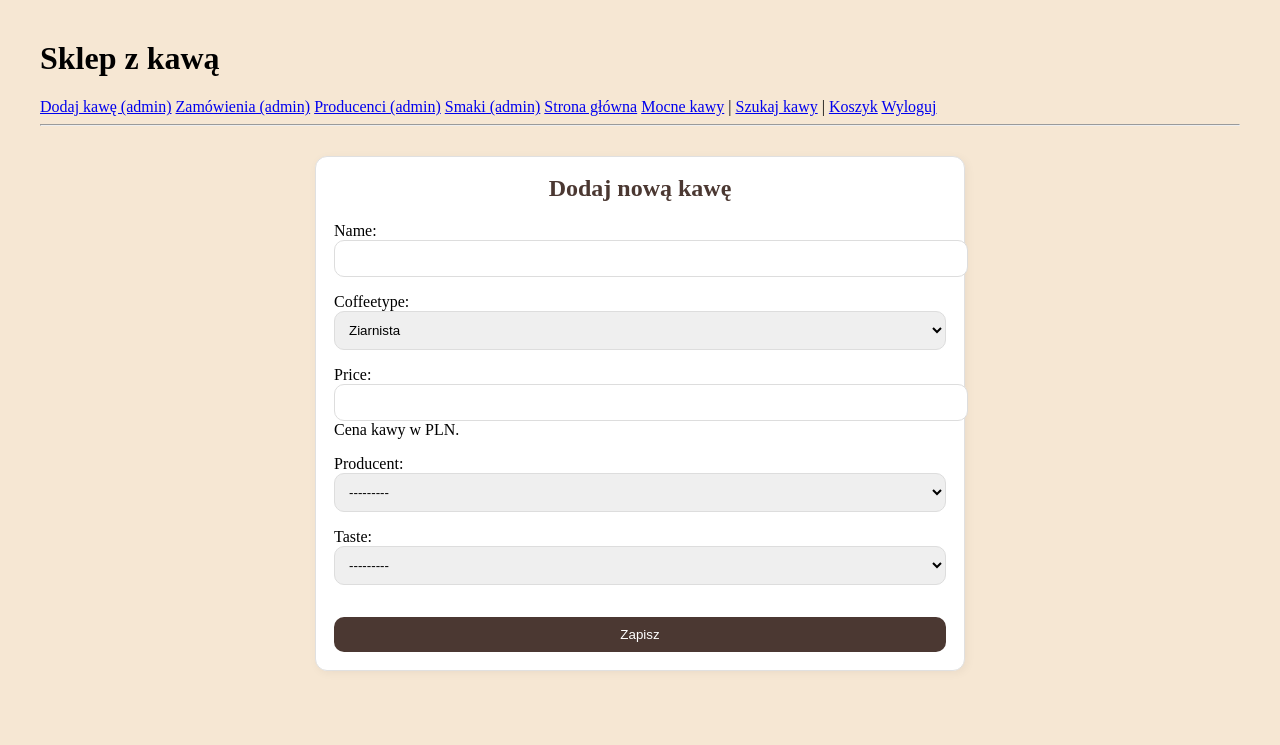
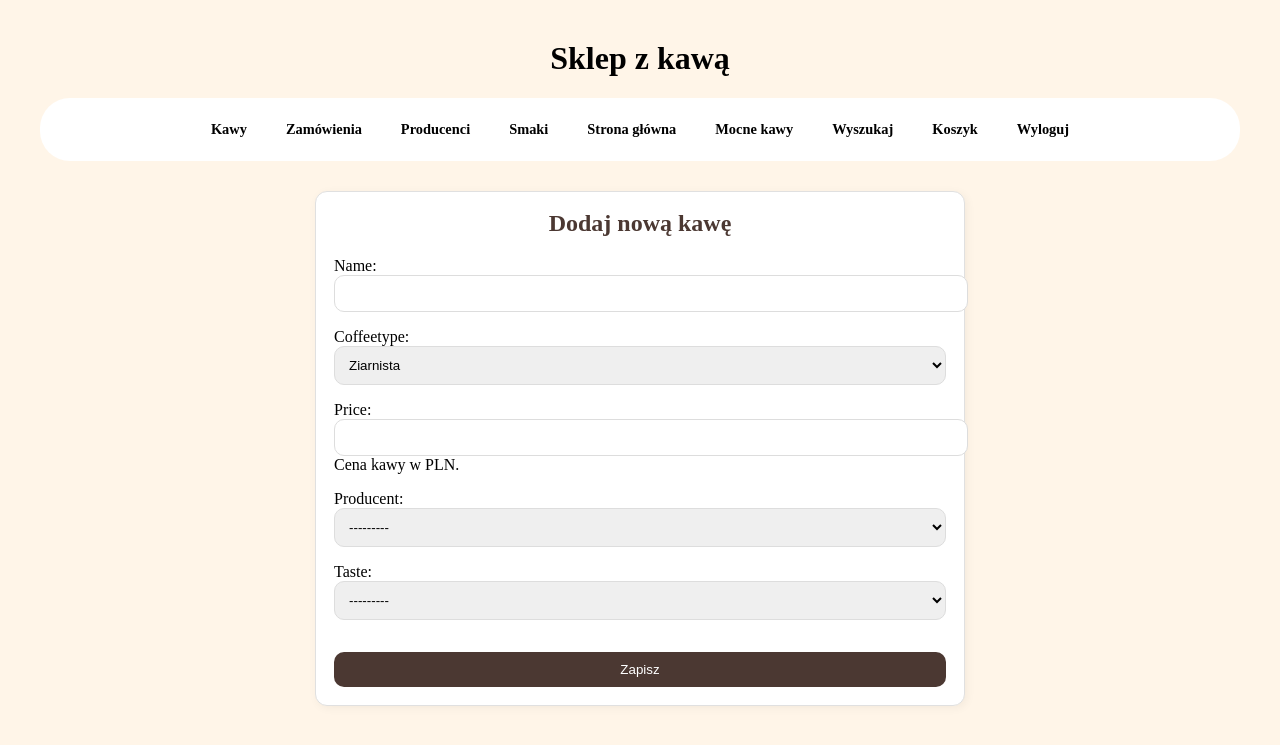
Before and after one commit to rtrochanowska1/projekt, a Django app: page /apanel/kawy/dodaj/ in a window 1280 px wide. Shown: the top 745 px of the page. Run offline with Django 5.2, Linux system fonts and the light colour scheme; a user stored in the database is signed in; data comes from the database, SQL or seed files in the repository; both versions use the stored data as it was after the commit.

Commit message:
this in the end, my lovely friend... :), the end

```diff
--- a/sklep_internetowy/sklep/models.py
+++ b/sklep_internetowy/sklep/models.py
@@ -10,7 +10,6 @@ COFFEE_TYPES = (
     ('K', 'Kapsułki'),
 )
 
-
 # Lista wyboru kraju pochodzenia kawy
 COUNTRY = (
     ('BR', 'BRAZYLIA'),
@@ -21,14 +20,13 @@ COUNTRY = (
     ('UG', 'UGANDA')
 )
 
-
 class CoffeeTaste(models.Model):
     """Model reprezentujący smak kawy."""
     name = models.CharField(max_length=50, unique=True)
-    description = models.TextField(blank=True, help_text="Krótki opis kawy.")
+    description = models.TextField(blank=True, help_text="Krótki opis kawy.") #blank=True: Można nie wpisywać. help_text: Tekst pomocniczy w panelu admina pod polem wpisywania.
     coffee_strength = models.IntegerField(
         help_text="Moc kawy w skali od 1-5.",
-        validators=[MinValueValidator(1), MaxValueValidator(5)]
+        validators=[MinValueValidator(1), MaxValueValidator(5)] # liczba calkowita >=1 i <=5
     )
     coffee_acidity = models.IntegerField(
         help_text="Kwasowość kawy w skali od 1-3.",
@@ -36,7 +34,7 @@ class CoffeeTaste(models.Model):
     )
 
     def __str__(self):
-        return self.name
+        return self.name # w formularzu wyswietli sie nazwa smaku
 
 
 class Producent(models.Model):
@@ -57,7 +55,7 @@ class Coffee(models.Model):
     price = models.DecimalField(
         max_digits=5, #maksymalnie 5 cyfr
         decimal_places=2, #2 miejsca po przecinku
-        validators=[MinValueValidator(0.01)],#cena minimalna 0.01
+        validators=[MinValueValidator(0.01)], #cena minimalna 0.01
         help_text="Cena kawy w PLN."
     )
 
@@ -66,24 +64,25 @@ class Coffee(models.Model):
 
 class Customer(models.Model):
     """Profil klienta sklepu powiązany z kontem użytkownika. Klient musi być zalogowany."""
-    user = models.OneToOneField(User, on_delete=models.CASCADE, related_name="customer_profile")
-    phone_number = models.CharField(max_length=15, blank=True)
+    user = models.OneToOneField(User, on_delete=models.CASCADE)
+    # klient może mieć tylko jedno konto użytkownika, jeśli użytkownik zostanie usuniety, jego profil klienta tez
+    phone_number = models.CharField(max_length=9, blank=True) # pole opcjonalne
     registration_date = models.DateTimeField(auto_now_add=True, editable=False)
 
     def __str__(self):
-        full_name = self.user.get_full_name().strip()
-        return full_name if full_name else self.user.username
+        full_name = self.user.get_full_name()
+        return full_name
 
-    class Meta:
+    class Meta: # Django łączy tabelę klientów z tabelą użytkowników i sortuje wynik według kolumny z tej drugiej tabeli.
         ordering = ["user__last_name", "user__first_name"] #Sortowanie według nazwiska i imienia użytkownika
 
 
 class Order(models.Model):
     """Zamówienie klienta (tylko zalogowani)."""
-    customer = models.ForeignKey(Customer, on_delete=models.PROTECT, #nie pozwala usunąć klienta, jeśli ma zamówienia
-        related_name="orders", help_text="Klient, który złożył zamówienie.")
+    customer = models.ForeignKey(Customer, on_delete=models.PROTECT, related_name="orders", help_text="Klient, który złożył zamówienie.")
+    # nie mozna usunac klienta, ktory ma zamowienie
     date_ordered = models.DateTimeField(auto_now_add=True)
-    is_paid = models.BooleanField(default=False)
+    is_paid = models.BooleanField(default=False) # czy zamowienie oplacone
     transaction_id = models.CharField(max_length=100, null=True, blank=True)
 
     def __str__(self):
@@ -94,21 +93,21 @@ class Order(models.Model):
 
 class OrderItem(models.Model):
     """Pozycja w zamówieniu."""
-    coffee = models.ForeignKey("Coffee", on_delete=models.SET_NULL, null=True)
-    order = models.ForeignKey(Order, on_delete=models.CASCADE, related_name="items")
-    quantity = models.PositiveIntegerField(default=1, validators=[MinValueValidator(1)])
+    coffee = models.ForeignKey("Coffee", on_delete=models.SET_NULL, null=True) # Jeśli kawa zostanie usunięta ze sklepu, to zamówienie nie zniknie, pojawi sie null
+    order = models.ForeignKey(Order, on_delete=models.CASCADE, related_name="items") # Jeśli zamowienie zostanie usuniete, wszystkie powiązane z nim pozycje tez beda usuniete.
+    quantity = models.PositiveIntegerField(default=1, validators=[MinValueValidator(1)]) # ilosc
     price_at_order = models.DecimalField(
         max_digits=8,
         decimal_places=2,
         validators=[MinValueValidator(0.01)],
         help_text="Cena kawy w momencie złożenia zamówienia."
     )
-    date_added = models.DateTimeField(auto_now_add=True)
+    date_added = models.DateTimeField(auto_now_add=True) # automatycznie zapisuje datę i godzinę dodania produktu do zamówienia
 
     def __str__(self):
         coffee_name = self.coffee.name if self.coffee else "Usunięty produkt"
         return f"{self.quantity} x {coffee_name} (zamówienie #{self.order.id})"
 
-    @property #Oblicza łączną cenę pozycji w zamówieniu
+    @property # Pozwala traktować tę funkcję jak zwykłe pole można wywołać item.total_price zamiast item.total_price()
     def total_price(self):
-        return self.quantity * self.price_at_order
+        return self.quantity * self.price_at_order #Oblicza łączną cenę pozycji w zamówieniu
--- a/sklep_internetowy/sklep/static/css/sklep.css
+++ b/sklep_internetowy/sklep/static/css/sklep.css
@@ -1,5 +1,58 @@
 body {
-    background-color: #f6e7d3;
+    background-color: #fff5e8;
     font-family: 'Century Gothic';
     margin: 40px;
 }
+
+header h1 {
+    text-align: center;
+}
+
+header nav {
+    justify-content: center;
+    background-color: #ffffff;
+    padding: 15px 25px;
+    display: flex;
+    gap: 15px;
+    align-items: center;
+    border-radius: 30px;
+    margin-top: 10px;
+}
+
+header nav a {
+    color: #000000;
+    text-decoration: none;
+    font-weight: bold;
+    font-size: 0.9rem;
+    padding: 8px 12px;
+    border-radius: 4px;
+}
+
+
+.messages-container {
+    max-width: 900px;
+    margin: 20px auto;
+    /* padding: 0 10px;  */
+}
+
+/* Pojedyncza wiadomość */
+.message-item {
+    padding: 15px;
+    border: 1px solid #e0e0e0;
+    border-radius: 10px;
+    margin-bottom: 10px;
+    background-color: #ffffff;
+    color: #ff0000;
+    font-size: 0.95rem;
+}
+
+
+/* Opcjonalnie: kolory dla różnych typów wiadomości */
+.message-item.success {
+    border-left: 5px solid #5bd27b;
+}
+
+.message-item.error {
+    border-left: 5px solid #dc3545;
+    background-color: #fff5f5;
+}
--- a/sklep_internetowy/sklep/templates/sklep/base.html
+++ b/sklep_internetowy/sklep/templates/sklep/base.html
@@ -12,15 +12,15 @@
     <h1>Sklep z kawą</h1>
     <nav>
         {% if user.is_authenticated and user.is_staff %}
-        <a href="{% url 'admin-coffee-create' %}">Dodaj kawę (admin)</a>
-        <a href="{% url 'admin-orders-view' %}">Zamówienia (admin)</a>
-        <a href="{% url 'admin-producents-create' %}">Producenci (admin)</a>
-        <a href="{% url 'admin-tastes-create' %}">Smaki (admin)</a>
+            <a href="{% url 'admin-coffee-create' %}">Kawy</a>
+            <a href="{% url 'admin-orders-view' %}">Zamówienia</a>
+            <a href="{% url 'admin-producents-create' %}">Producenci</a>
+            <a href="{% url 'admin-tastes-create' %}">Smaki</a>
         {% endif %}
 
         <a href="{% url 'sklep-home' %}">Strona główna</a>
-    <a href="{% url 'coffee-strong-html' %}">Mocne kawy</a> |
-    <a href="{% url 'coffee-search-html' %}">Szukaj kawy</a> |
+        <a href="{% url 'coffee-strong-html' %}">Mocne kawy</a>
+        <a href="{% url 'coffee-search-html' %}">Wyszukaj</a>
         <a href="{% url 'cart-detail' %}">Koszyk</a>
 
         {% if user.is_authenticated and not user.is_staff %}
@@ -35,20 +35,9 @@
             <a href="{% url 'register-html' %}">Rejestracja</a>
         {% endif %}
     </nav>
-    <hr>
 </header>
-{% if messages %}
-  <div style="max-width: 900px; margin: 10px auto;">
-    {% for message in messages %}
-      <div style="padding:10px; border:1px solid #e0e0e0; border-radius:10px; margin-bottom:8px; background:#fff;">
-        {{ message }}
-      </div>
-    {% endfor %}
-  </div>
-{% endif %}
 <main>
     {% block content %}{% endblock %}
 </main>
-
 </body>
 </html>
--- a/sklep_internetowy/sklep/templates/sklep/coffee/create.html
+++ b/sklep_internetowy/sklep/templates/sklep/coffee/create.html
@@ -1,5 +1,5 @@
 {% extends "sklep/base.html" %}
-{% block title %}Dodaj kawę (admin){% endblock %}
+{% block title %}Dodaj kawę {% endblock %}
 
 {% block content %}
 <style>
--- a/sklep_internetowy/sklep/urls.py
+++ b/sklep_internetowy/sklep/urls.py
@@ -7,7 +7,7 @@ urlpatterns = [
     path("apanel/kawy/dodaj/", views.coffee_create_admin, name="admin-coffee-create"), # dodawanie kawy przez admina
     path("apanel/zamowienia/", views.admin_orders_overview, name="admin-orders-view"), # przegląd zamówień przez admina
     path("apanel/producenci/dodaj/", views.producent_create_admin, name="admin-producents-create"), # dodawanie producenta przez admina
-path("apanel/smaki/dodaj/", views.taste_create_admin, name="admin-tastes-create"), # dodawanie smaku przez admina
+    path("apanel/smaki/dodaj/", views.taste_create_admin, name="admin-tastes-create"), # dodawanie smaku przez admina
     #API endpoints
     path("api/register/", views.register_user, name="api-register"),
     path("api/token/login/", views.api_token_login, name="api-token-login"),
--- a/sklep_internetowy/sklep_internetowy/settings.py
+++ b/sklep_internetowy/sklep_internetowy/settings.py
@@ -9,7 +9,7 @@ https://docs.djangoproject.com/en/5.2/topics/settings/
 For the full list of settings and their values, see
 https://docs.djangoproject.com/en/5.2/ref/settings/
 """
-STATIC_URL = 'static/'
+
 from pathlib import Path
 
 # Build paths inside the project like this: BASE_DIR / 'subdir'.
```
Also changed, not shown: sklep_internetowy/sklep/admin.py (+12 -9 lines), sklep_internetowy/sklep/serializers.py (+11 -8 lines), sklep_internetowy/db.sqlite3. Lines whose indentation alone changed are shown as unchanged.
